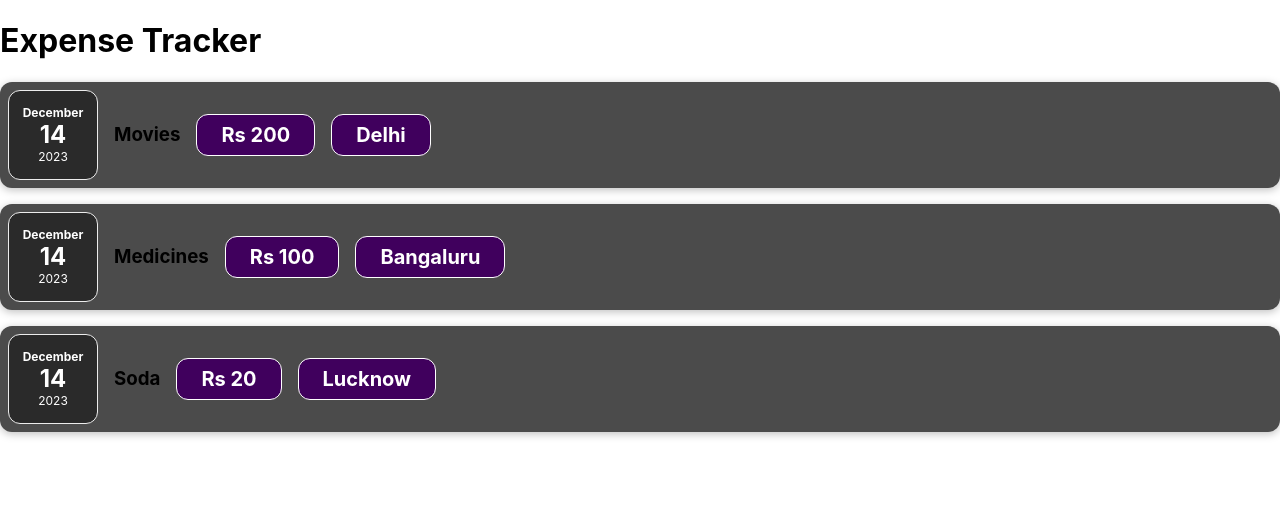
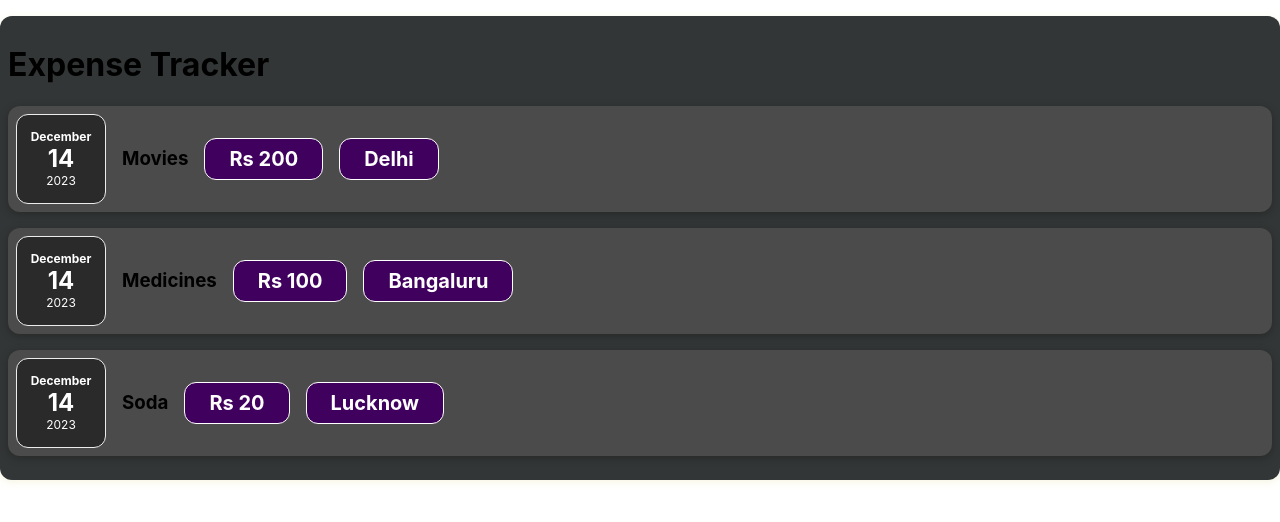
Before and after one commit to aliasif72/React_basics, a React (Create React App) app: page / in a window 1280 px wide. Shown: the top 522 px of the page. Built offline with nearby package versions, Linux system fonts and the light colour scheme.

Commit message:
fourth card component

```diff
--- a/src/App.css
+++ b/src/App.css
@@ -1,7 +1,16 @@
 .App {
   text-align: center;
 }
-
+.app-items {
+  display:flexbox;
+  justify-content: space-between;
+  align-items: center;
+  box-shadow: 0 2px 8px rgba(241, 237, 201, 0.548);
+  padding: 0.5rem;
+  margin: 1rem 0;
+  border-radius: 12px;
+  background-color: #333636;
+}
 .App-logo {
   height: 40vmin;
   pointer-events: none;
--- a/src/App.js
+++ b/src/App.js
@@ -7,7 +7,7 @@ function App() {
   {title:"Medicines", price:"Rs 100",  locationOfExpense:"Bangaluru"},
   {title:"Soda", price:"Rs 20", locationOfExpense:"Lucknow"}]
   return (
-    <>
+    <div className='app-items'>
     <h1>Expense Tracker</h1>
        {
        arr.map(ele=>
@@ -15,7 +15,7 @@ function App() {
        return <Expense title={ele.title} price={ele.price} date={dateOf} locationOfExpense={ele.locationOfExpense}/>
         })
         }
-         </>
+         </div>
        );
   }
 
--- /dev/null
+++ b/src/components/Card.css
@@ -0,0 +1,4 @@
+.card{
+border-radius: 12px;
+box-shadow: 0 2px 8px rgba(0, 0, 0, 0.25);
+}
--- /dev/null
+++ b/src/components/Card.js
@@ -0,0 +1,10 @@
+import './Card.css';
+function Card(props)
+{
+    const classes='card ' + props.className;
+    return (
+        <div className={classes}>{props.children}</div>
+    )
+}
+
+export default Card;
--- a/src/components/ExpenseItems.js
+++ b/src/components/ExpenseItems.js
@@ -1,16 +1,17 @@
 import './ExpenseItems.css';
 import ExpenseDate from './ExpenseDate';
+import Card from './Card';
 function Expense(props)
 {
         return (
-        <div className="expense-item">
+        <Card className="expense-item">
           <ExpenseDate date={props.date}/>
                <div className="expense-item__description">
                 <h3>{props.title}</h3>
                   <div className="expense-item__price">{props.price}</div>
                   <div className='expense-item__price'> {props.locationOfExpense}</div>
                 </div>
-             </div>
+             </Card>
         )
 }
 
```
